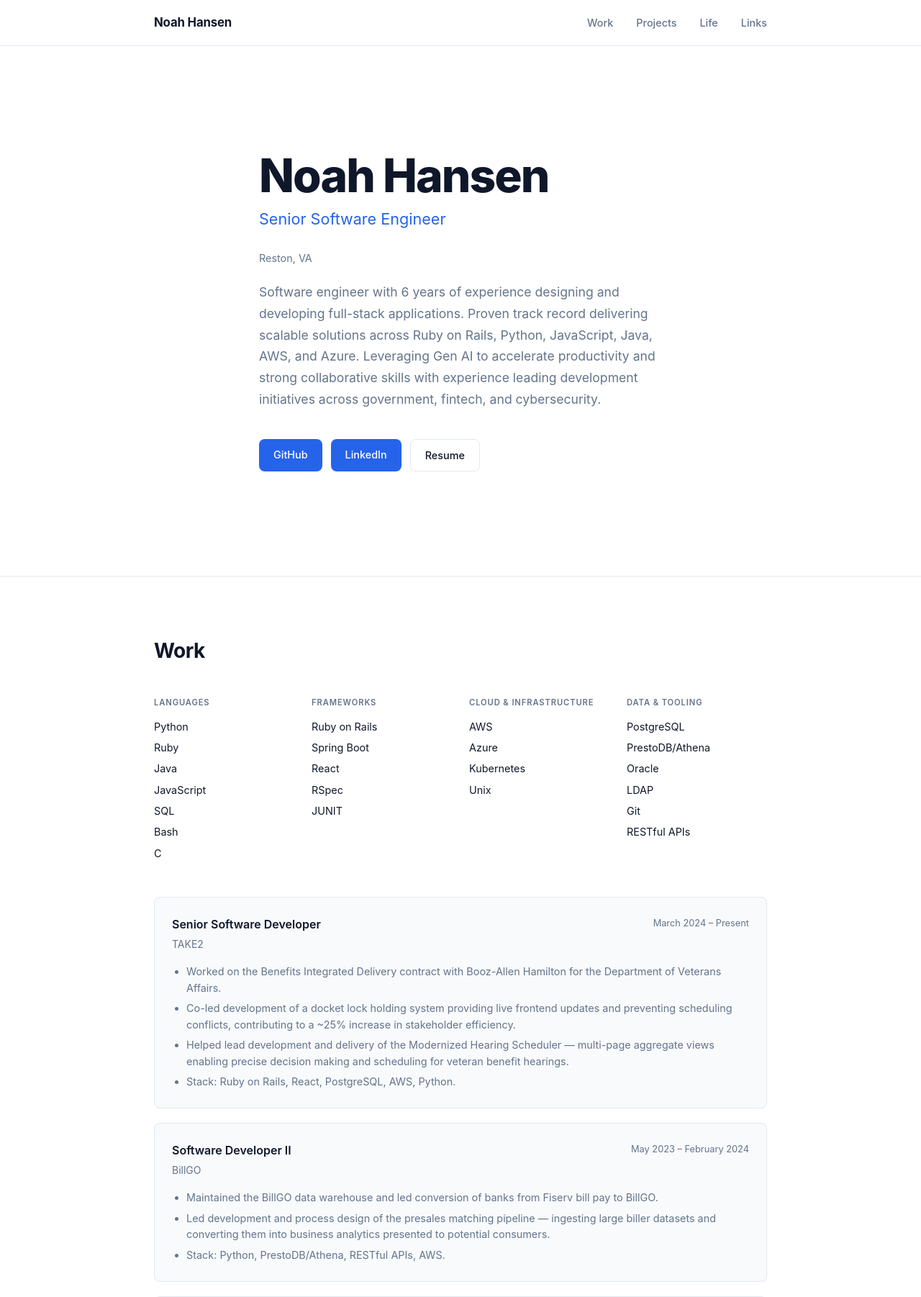
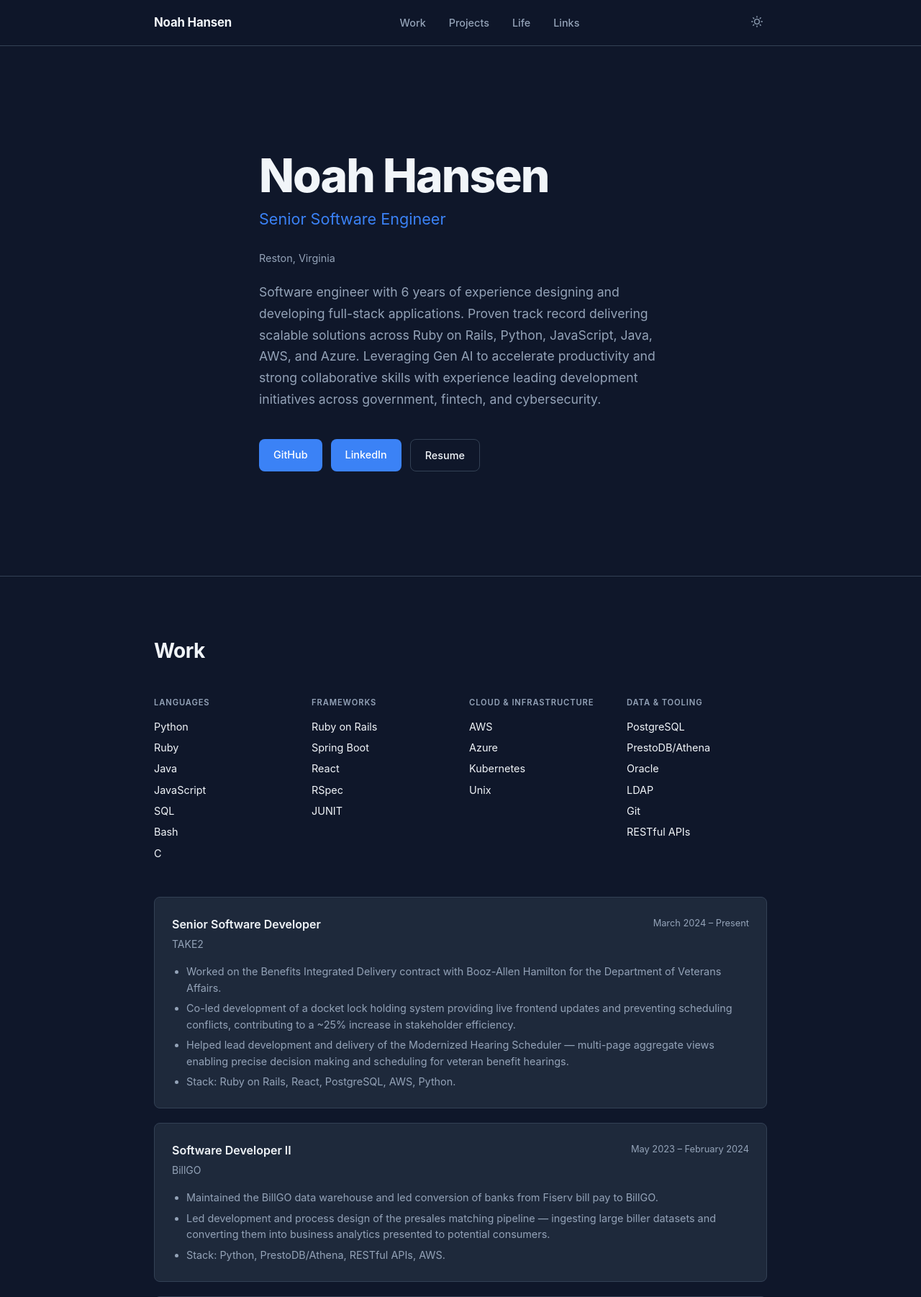
Before and after one commit to noahhansen-cyg/noahhansen_dev_website, a Flask app: page / in a window 1280 px wide. Shown: the top 1802 px of the page at 72% size. Run offline with Flask 3, Linux system fonts and the light colour scheme.

Commit message:
feat: dark mode default with light mode toggle
Dark mode is now the default. CSS variables split into :root (dark) and
[data-theme="light"] override. Early inline script in <head> reads
localStorage to apply theme before paint, preventing flash. Sun/moon
SVG icons in nav toggled via CSS data-theme selector — no JS innerHTML
manipulation needed.

Co-Authored-By: Claude Sonnet 4.6 <noreply@anthropic.com>

```diff
--- a/app/data/links.yaml
+++ b/app/data/links.yaml
@@ -1,5 +1,5 @@
 name: "Noah Hansen"
-location: "Reston, VA"
+location: "Reston, Virginia"
 phone: "703.338.5083"
 github: "https://github.com/noahhansen-cyg"
 linkedin: "https://www.linkedin.com/in/noah-hansen-bb788513b/"
--- a/app/static/css/main.css
+++ b/app/static/css/main.css
@@ -2,6 +2,30 @@
    Design Tokens
    ============================================================ */
 :root {
+  /* Dark mode (default) */
+  --color-bg: #0f172a;
+  --color-surface: #1e293b;
+  --color-surface-alt: #334155;
+  --color-border: #334155;
+  --color-text: #f1f5f9;
+  --color-text-muted: #94a3b8;
+  --color-accent: #3b82f6;
+  --color-accent-hover: #60a5fa;
+  --color-accent-light: #1e3a5f;
+  --color-nav-bg: rgba(15, 23, 42, 0.92);
+
+  --font-sans: -apple-system, BlinkMacSystemFont, "Segoe UI", Helvetica, Arial, sans-serif;
+
+  --radius: 0.5rem;
+  --radius-sm: 0.25rem;
+  --shadow: 0 4px 16px rgba(0, 0, 0, 0.3);
+
+  --container-width: 900px;
+  --nav-height: 64px;
+  --section-padding: 5rem;
+}
+
+[data-theme="light"] {
   --color-bg: #ffffff;
   --color-surface: #f8fafc;
   --color-surface-alt: #f1f5f9;
@@ -11,16 +35,8 @@
   --color-accent: #2563eb;
   --color-accent-hover: #1d4ed8;
   --color-accent-light: #dbeafe;
-
-  --font-sans: -apple-system, BlinkMacSystemFont, "Segoe UI", Helvetica, Arial, sans-serif;
-
-  --radius: 0.5rem;
-  --radius-sm: 0.25rem;
+  --color-nav-bg: rgba(255, 255, 255, 0.92);
   --shadow: 0 1px 3px rgba(0, 0, 0, 0.06), 0 4px 12px rgba(0, 0, 0, 0.04);
-
-  --container-width: 900px;
-  --nav-height: 64px;
-  --section-padding: 5rem;
 }
 
 /* ============================================================
@@ -77,7 +93,7 @@ ul {
   left: 0;
   right: 0;
   height: var(--nav-height);
-  background: rgba(255, 255, 255, 0.92);
+  background: var(--color-nav-bg);
   backdrop-filter: blur(8px);
   -webkit-backdrop-filter: blur(8px);
   border-bottom: 1px solid var(--color-border);
@@ -120,6 +136,28 @@ ul {
   color: var(--color-text);
   text-decoration: none;
 }
+
+.theme-toggle {
+  background: none;
+  border: none;
+  cursor: pointer;
+  color: var(--color-text-muted);
+  padding: 0.35rem;
+  border-radius: var(--radius-sm);
+  display: flex;
+  align-items: center;
+  justify-content: center;
+  transition: color 0.15s;
+}
+
+.theme-toggle:hover {
+  color: var(--color-text);
+}
+
+/* Show sun in dark mode, moon in light mode */
+.theme-toggle .icon-moon { display: none; }
+[data-theme="light"] .theme-toggle .icon-sun  { display: none; }
+[data-theme="light"] .theme-toggle .icon-moon { display: flex; }
 
 .nav-toggle {
   display: none;
--- a/app/static/js/main.js
+++ b/app/static/js/main.js
@@ -1,15 +1,30 @@
-const toggle = document.querySelector('.nav-toggle');
+// Mobile nav toggle
+const navToggle = document.querySelector('.nav-toggle');
 const navLinks = document.querySelector('.nav-links');
 
-toggle.addEventListener('click', () => {
-  const expanded = toggle.getAttribute('aria-expanded') === 'true';
-  toggle.setAttribute('aria-expanded', String(!expanded));
+navToggle.addEventListener('click', () => {
+  const expanded = navToggle.getAttribute('aria-expanded') === 'true';
+  navToggle.setAttribute('aria-expanded', String(!expanded));
   navLinks.classList.toggle('open');
 });
 
 navLinks.querySelectorAll('a').forEach(link => {
   link.addEventListener('click', () => {
     navLinks.classList.remove('open');
-    toggle.setAttribute('aria-expanded', 'false');
+    navToggle.setAttribute('aria-expanded', 'false');
   });
 });
+
+// Theme toggle
+const themeToggle = document.querySelector('.theme-toggle');
+
+themeToggle.addEventListener('click', () => {
+  const isLight = document.documentElement.getAttribute('data-theme') === 'light';
+  if (isLight) {
+    document.documentElement.removeAttribute('data-theme');
+    localStorage.setItem('theme', 'dark');
+  } else {
+    document.documentElement.setAttribute('data-theme', 'light');
+    localStorage.setItem('theme', 'light');
+  }
+});
--- a/app/templates/base.html
+++ b/app/templates/base.html
@@ -6,6 +6,12 @@
     <meta name="description" content="{{ links.name }} — Software Engineer, drummer, and outdoor enthusiast.">
     <title>{{ links.name }}</title>
     <link rel="stylesheet" href="{{ url_for('static', filename='css/main.css') }}">
+    <script>
+        (function() {
+            if (localStorage.getItem('theme') === 'light')
+                document.documentElement.setAttribute('data-theme', 'light');
+        })();
+    </script>
 </head>
 <body>
     <nav class="nav">
@@ -17,6 +23,14 @@
                 <li><a href="#life">Life</a></li>
                 <li><a href="#links">Links</a></li>
             </ul>
+            <button class="theme-toggle" aria-label="Toggle theme">
+                <span class="icon-sun">
+                    <svg xmlns="http://www.w3.org/2000/svg" width="16" height="16" viewBox="0 0 24 24" fill="none" stroke="currentColor" stroke-width="2" stroke-linecap="round" stroke-linejoin="round"><circle cx="12" cy="12" r="5"/><line x1="12" y1="1" x2="12" y2="3"/><line x1="12" y1="21" x2="12" y2="23"/><line x1="4.22" y1="4.22" x2="5.64" y2="5.64"/><line x1="18.36" y1="18.36" x2="19.78" y2="19.78"/><line x1="1" y1="12" x2="3" y2="12"/><line x1="21" y1="12" x2="23" y2="12"/><line x1="4.22" y1="19.78" x2="5.64" y2="18.36"/><line x1="18.36" y1="5.64" x2="19.78" y2="4.22"/></svg>
+                </span>
+                <span class="icon-moon">
+                    <svg xmlns="http://www.w3.org/2000/svg" width="16" height="16" viewBox="0 0 24 24" fill="none" stroke="currentColor" stroke-width="2" stroke-linecap="round" stroke-linejoin="round"><path d="M21 12.79A9 9 0 1 1 11.21 3 7 7 0 0 0 21 12.79z"/></svg>
+                </span>
+            </button>
             <button class="nav-toggle" aria-label="Toggle navigation" aria-expanded="false">&#9776;</button>
         </div>
     </nav>
```
